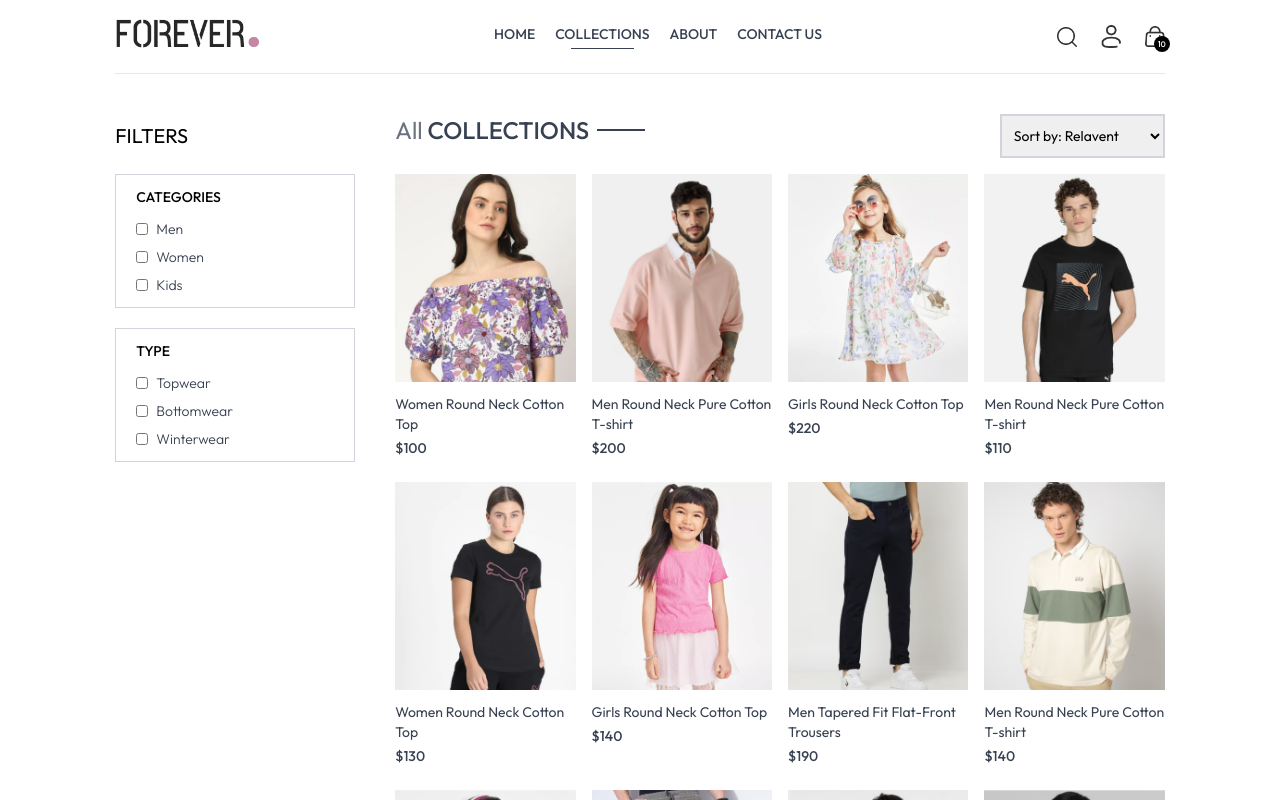
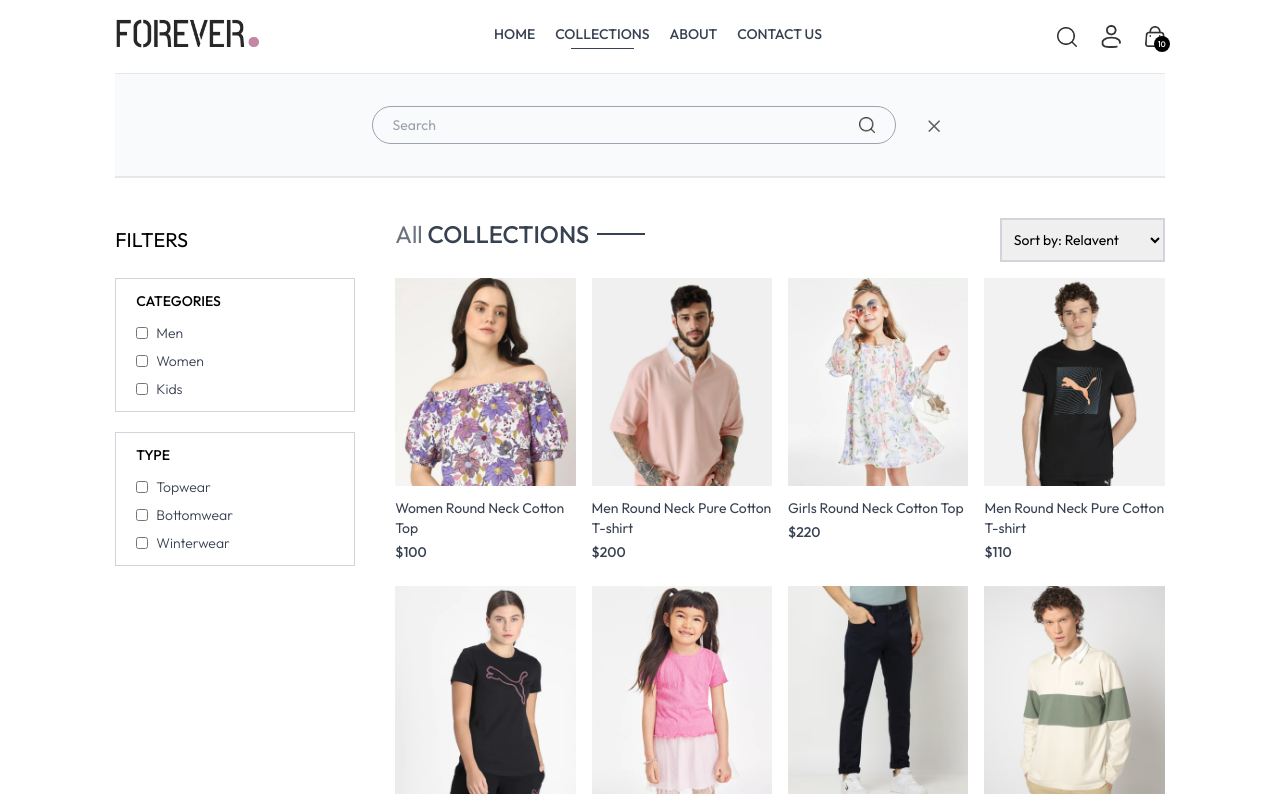
Before and after one commit to nbhanu220904/eCommerce-web-store, a React (Vite) app: page /collection in a window 1280 px wide. Both pictures are taken after a click on the picture 1066 px from the left and 36 px from the top of the page. Shown: the top 800 px of the page. Built offline with nearby package versions, Linux system fonts and the light colour scheme.

Commit message:
6th Commit on 21-01-2025

```diff
--- a/src/components/SearchBar.jsx
+++ b/src/components/SearchBar.jsx
@@ -1,7 +1,7 @@
 import { useContext, useEffect, useState } from "react";
 import { ShopContext } from "../context/ShopContext";
 import { assets } from "../assets/assets";
-import { useLocation, useSearchParams } from "react-router-dom";
+import { useLocation } from "react-router-dom";
 
 const SearchBar = () => {
   const { search, setSearch, showSearch, setShowSearch } =
@@ -12,8 +12,9 @@ const SearchBar = () => {
   const location = useLocation();
 
   useEffect(() => {
-    if (location.pathname.includes("collection") && showSearch) {
+    if (location.pathname.includes("collection")) {
       setVisible(true);
+      console.log("Search Bar Visibled");
     } else {
       setVisible(false);
     }
--- a/src/pages/Collection.jsx
+++ b/src/pages/Collection.jsx
@@ -5,7 +5,7 @@ import Title from "./../components/Title";
 import ProductItem from "./../components/ProductItem";
 
 const Collection = () => {
-  const { products } = useContext(ShopContext);
+  const { products, search, showSearch } = useContext(ShopContext);
   const [showFilter, setShowFilter] = useState(false);
   const [filterProducts, setFilterProducts] = useState([]);
   const [category, setCategory] = useState([]);
@@ -38,6 +38,12 @@ const Collection = () => {
 
   const applyFilter = () => {
     let productsCopy = products.slice();
+
+    if (showSearch && search) {
+      productsCopy = productsCopy.filter((item) =>
+        item.name.toLowerCase().includes(search.toLowerCase())
+      );
+    }
 
     if (category.length > 0) {
       productsCopy = productsCopy.filter((item) =>
@@ -86,7 +92,7 @@ const Collection = () => {
 
   useEffect(() => {
     applyFilter();
-  }, [category, subCategory]);
+  }, [category, subCategory, search, showSearch]);
 
   useEffect(() => {
     sortProduct();
```
